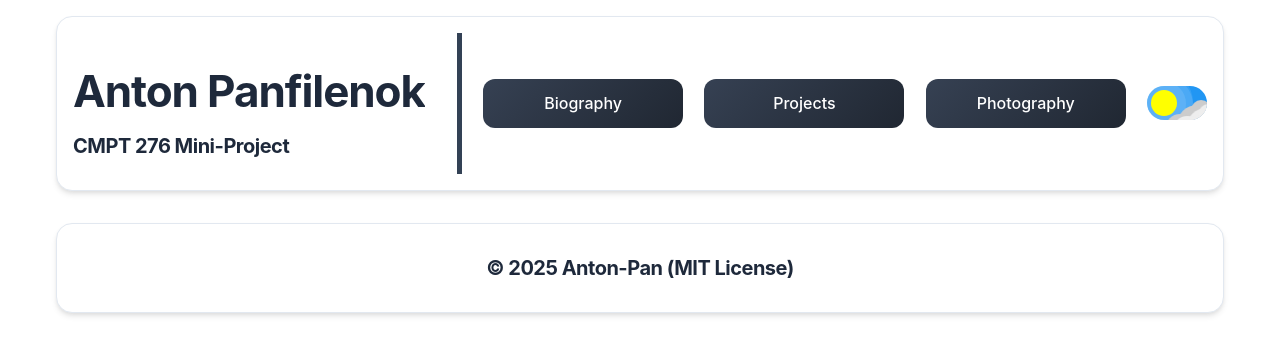
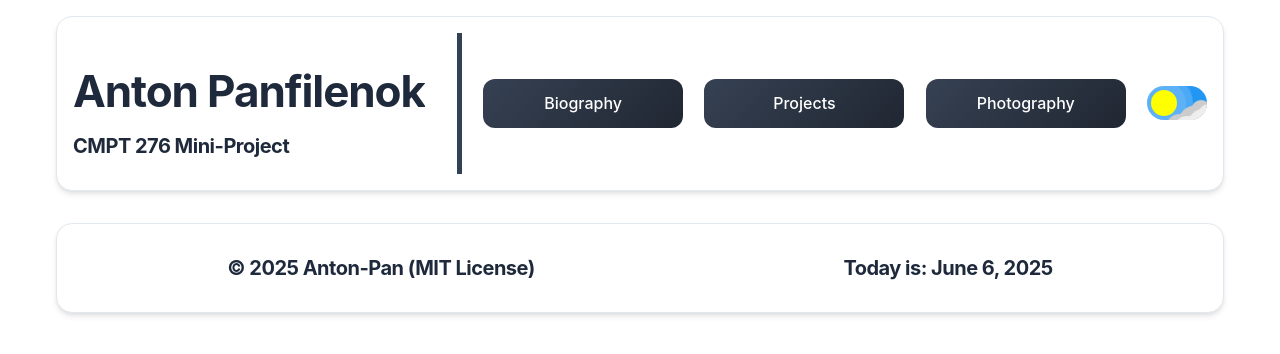
Before and after one commit to Anton-Pan/CMPT-276-Mini-Project, a React (Vite) app: page / in a window 1280 px wide. Shown: the top 354 px of the page. Built offline with nearby package versions, Linux system fonts and the light colour scheme.

Commit message:
Added "today's date" feature - Created a function to parse months to strings - Implemented text into footer
Relevant Issue(s):
https://github.com/Anton-Pan/CMPT-276-Mini-Project/issues/9

```diff
--- a/src/App.jsx
+++ b/src/App.jsx
@@ -141,13 +141,45 @@ function App() {
     }
 
     const Footer = () => {
-
-
-
+        const getTodaysDate = () => {
+            const parseMonth = (month) => {
+                switch (month) {
+                    case 0:
+                        return "January";
+                    case 1:
+                        return "February";
+                    case 2:
+                        return "March";
+                    case 3:
+                        return "April";
+                    case 4:
+                        return "May";
+                    case 5:
+                        return "June";
+                    case 6:
+                        return "July";
+                    case 7:
+                        return "August";
+                    case 8:
+                        return "September";
+                    case 9:
+                        return "October";
+                    case 10:
+                        return "November";
+                    case 11:
+                        return "December";
+                }
+            }
+            const currentDate = new Date;
+            return (`${parseMonth(currentDate.getMonth())} ${currentDate.getDate()}, ${currentDate.getFullYear()}`)
+        }
         return (
             <section style={{display: "flex", alignItems: "center", justifyContent: "space-around"}}>
                 <h5>
                     © 2025 Anton-Pan (MIT License)
+                </h5>
+                <h5>
+                    {"Today is: " + getTodaysDate()}
                 </h5>
             </section>
         )
```
